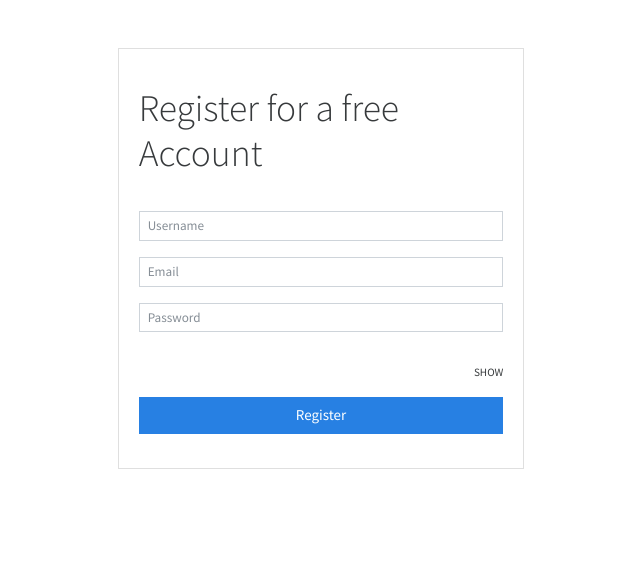
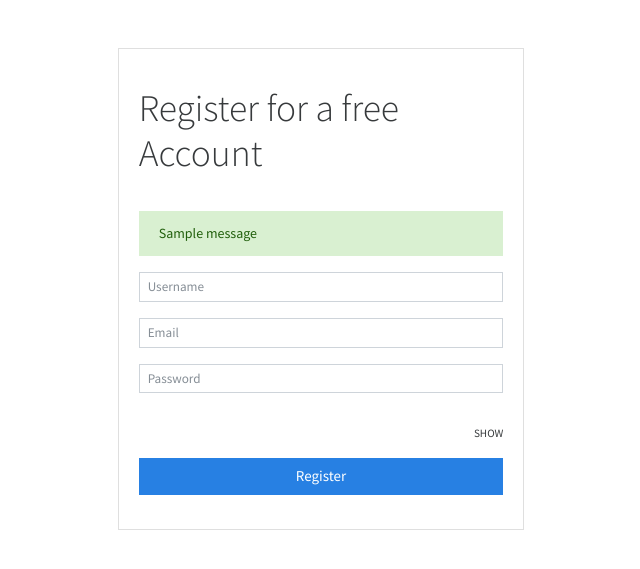
Before and after one commit to Bibin22/expense_manager, a Django app: page /auth/register in a window 1280 px wide. Shown: the top 569 px of the page, without its empty margins (319-959 px from the left). Run offline with Django 3.2, Linux system fonts and the light colour scheme; tables that the repository leaves empty hold one stand-in row (values such as "Sample post"); one stand-in notice (Sample message) is shown; some libraries are stand-ins or nearby versions.

Commit message:
django messages

```diff
--- a/app_authentication/views.py
+++ b/app_authentication/views.py
@@ -4,6 +4,7 @@ import json
 from django.http import JsonResponse
 from django.contrib.auth.models import User
 from validate_email import validate_email
+from django.contrib import messages
 
 class UsernameValidationView(View):
     def post(self, request):
@@ -29,3 +30,9 @@ class EmailValidationView(View):
 class RegistrationView(View):
     def get(self, request):
         return render(request, 'app_authentication/register.html')
+    def post(self, request):
+        messages.success(request,'Success')
+        messages.warning(request, 'Warning')
+        messages.info(request, 'Info')
+        messages.error(request, 'Error')
+        return render(request, 'app_authentication/register.html')
--- a/project_expense_manager/settings.py
+++ b/project_expense_manager/settings.py
@@ -12,6 +12,7 @@ https://docs.djangoproject.com/en/3.2/ref/settings/
 
 from pathlib import Path
 import os
+from django.contrib import messages
 # Build paths inside the project like this: BASE_DIR / 'subdir'.
 BASE_DIR = Path(__file__).resolve().parent.parent
 
@@ -126,3 +127,6 @@ STATIC_ROOT = os.path.join(BASE_DIR, 'static')
 # https://docs.djangoproject.com/en/3.2/ref/settings/#default-auto-field
 
 DEFAULT_AUTO_FIELD = 'django.db.models.BigAutoField'
+MESSAGE_TAGS = {
+    messages.ERROR: 'danger'
+}
--- a/templates/app_authentication/register.html
+++ b/templates/app_authentication/register.html
@@ -11,7 +11,10 @@
                  <h1>Register for a free Account</h1>
                  </div>
 
+                 {% include 'partials/_messages.html' %}
+
                  <form action="" method="post">
+                     {% csrf_token %}
                      <div class="form-group">
                          <input type="text" name="username" id="usernameField" placeholder="Username" class="form-control form-control-sm">
                      </div>
--- a/templates/app_expense_manager/base.html
+++ b/templates/app_expense_manager/base.html
@@ -32,7 +32,7 @@
 <div class="container-fluid">
   <div class="row">
     <div class="col-3">
-      {% include 'app_expense_manager/partials/_sidebar.html' %}
+      {% include 'partials/_sidebar.html' %}
     </div>
 
     <main class="col-9">
--- /dev/null
+++ b/templates/partials/_messages.html
@@ -0,0 +1,10 @@
+{% if messages %}
+<div class="messages">
+    {% for message in messages %}
+    <div {% if message.tags %} class=" alert alert-sm alert-{{ message.tags }}"{% endif %}>
+
+        {{ message }}
+    </div>
+    {% endfor %}
+</div>
+{% endif %}
```
Also changed, not shown: templates/partials/_sidebar.html (renamed from templates/app_expense_manager/partials/_sidebar.html).
